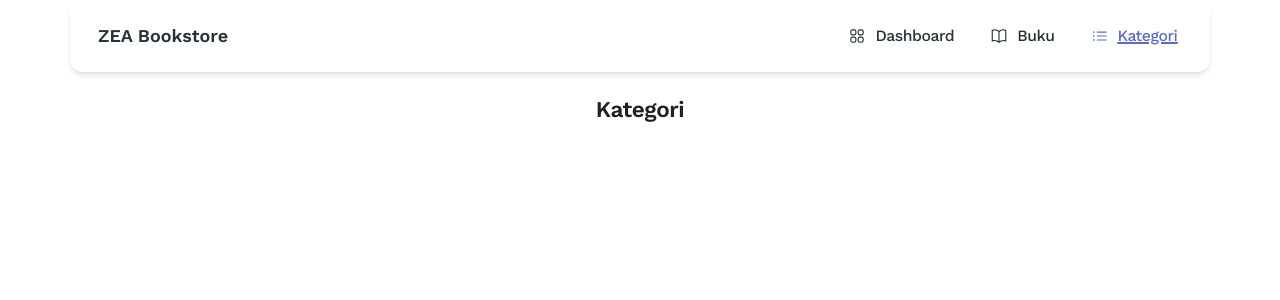
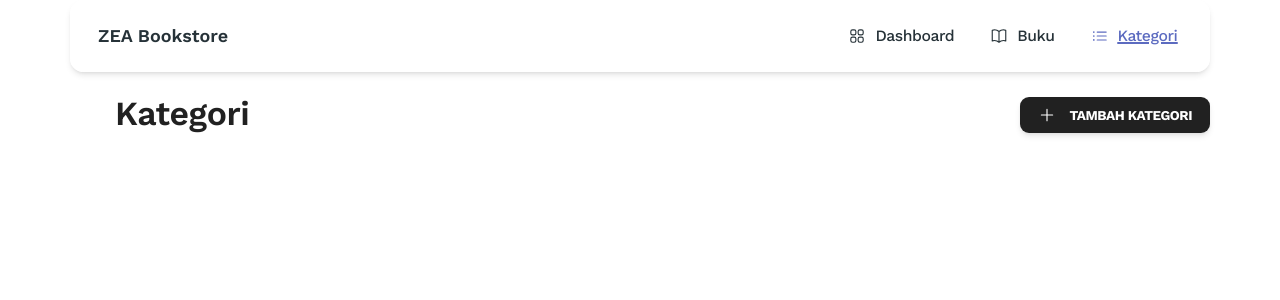
Before and after one commit to yaaann-wnd/zea-bookstore-material-tailwind, a Next.js app: page /kategori in a window 1280 px wide. Shown: the top 300 px of the page. Built offline with nearby package versions, Linux system fonts and the light colour scheme.

Commit message:
Tambah button create di header

```diff
--- a/app/buku/page.jsx
+++ b/app/buku/page.jsx
@@ -1,5 +1,18 @@
+import { PlusIcon } from "@heroicons/react/24/outline";
+import Button from "../components/Button";
 import Title from "../components/Title";
+import HeaderWrapper from "../components/HeaderWrapper";
 
-export default function page () {
-    return <Title>Buku</Title>
+export default function page() {
+  return (
+    <>
+      <HeaderWrapper>
+        <Title>Buku</Title>
+        <Button>
+          <PlusIcon className="w-4" />
+          Tambah Buku
+        </Button>
+      </HeaderWrapper>
+    </>
+  );
 }
--- /dev/null
+++ b/app/components/Button.jsx
@@ -0,0 +1,11 @@
+"use client";
+
+import { Button as Btn } from "@material-tailwind/react";
+
+export default function Button ({children}) {
+    return (
+        <Btn className="flex items-center gap-3" size="sm">
+            {children}
+        </Btn>
+    )
+}
--- /dev/null
+++ b/app/components/HeaderWrapper.jsx
@@ -0,0 +1,3 @@
+export default function HeaderWrapper({ children }) {
+  return <div className="flex justify-between items-center">{children}</div>;
+}
--- a/app/components/NavList.jsx
+++ b/app/components/NavList.jsx
@@ -1,10 +1,13 @@
-import { BookOpenIcon, ListBulletIcon, Squares2X2Icon } from "@heroicons/react/24/outline";
+import {
+  BookOpenIcon,
+  ListBulletIcon,
+  Squares2X2Icon,
+} from "@heroicons/react/24/outline";
 import { Typography } from "@material-tailwind/react";
 import Link from "next/link";
 import { usePathname } from "next/navigation";
 
 export default function NavList() {
-
   const pathname = usePathname();
 
   return (
@@ -13,13 +16,12 @@ export default function NavList() {
         as="li"
         variant="small"
         color="blue-gray"
-        className={`flex items-center gap-x-2 p-1 font-medium hover:text-indigo-400 transition-colors ${pathname === '/' ? 'text-indigo-400 underline decoration-2' : ''}`}
+        className={`p-1 font-medium hover:text-indigo-400 transition-colors ${
+          pathname === "/" ? "text-indigo-400 underline decoration-2" : ""
+        }`}
       >
-        <Squares2X2Icon className="w-4" />
-        <Link
-          href="/"
-          className="flex items-center"
-        >
+        <Link href="/" className="flex items-center gap-x-2">
+          <Squares2X2Icon className="w-4" />
           Dashboard
         </Link>
       </Typography>
@@ -27,13 +29,12 @@ export default function NavList() {
         as="li"
         variant="small"
         color="blue-gray"
-        className={`flex items-center gap-x-2 p-1 font-medium hover:text-indigo-400 transition-colors ${pathname === '/buku' ? 'text-indigo-400 underline decoration-2' : ''}`}
+        className={`p-1 font-medium hover:text-indigo-400 transition-colors ${
+          pathname === "/buku" ? "text-indigo-400 underline decoration-2" : ""
+        }`}
       >
-        <BookOpenIcon className="w-4" />
-        <Link
-          href="/buku"
-          className="flex items-center"
-        >
+        <Link href="/buku" className="flex items-center gap-x-2">
+          <BookOpenIcon className="w-4" />
           Buku
         </Link>
       </Typography>
@@ -41,13 +42,14 @@ export default function NavList() {
         as="li"
         variant="small"
         color="blue-gray"
-        className={`flex items-center gap-x-2 p-1 font-medium hover:text-indigo-400 transition-colors ${pathname === '/kategori' ? 'text-indigo-400 underline decoration-2' : ''}`}
+        className={`p-1 font-medium hover:text-indigo-400 transition-colors ${
+          pathname === "/kategori"
+            ? "text-indigo-400 underline decoration-2"
+            : ""
+        }`}
       >
-        <ListBulletIcon className="w-4" />
-        <Link
-          href="/kategori"
-          className="flex items-center"
-        >
+        <Link href="/kategori" className="flex items-center gap-x-2">
+          <ListBulletIcon className="w-4" />
           Kategori
         </Link>
       </Typography>
--- a/app/components/Title.jsx
+++ b/app/components/Title.jsx
@@ -1,3 +1,3 @@
 export default function Title ({children}) {
-    return <p className="text-center font-semibold text-xl">{children}</p>
+    return <p className="ms-10 font-semibold text-3xl">{children}</p>
 }
--- a/app/kategori/page.jsx
+++ b/app/kategori/page.jsx
@@ -1,5 +1,18 @@
+import { PlusIcon } from "@heroicons/react/24/outline";
+import Button from "../components/Button";
+import HeaderWrapper from "../components/HeaderWrapper";
 import Title from "../components/Title";
 
-export default function page () {
-    return <Title>Kategori</Title>
+export default function page() {
+  return (
+    <>
+      <HeaderWrapper>
+        <Title>Kategori</Title>
+        <Button>
+          <PlusIcon className="w-4" />
+          Tambah Kategori
+        </Button>
+      </HeaderWrapper>
+    </>
+  );
 }
```
